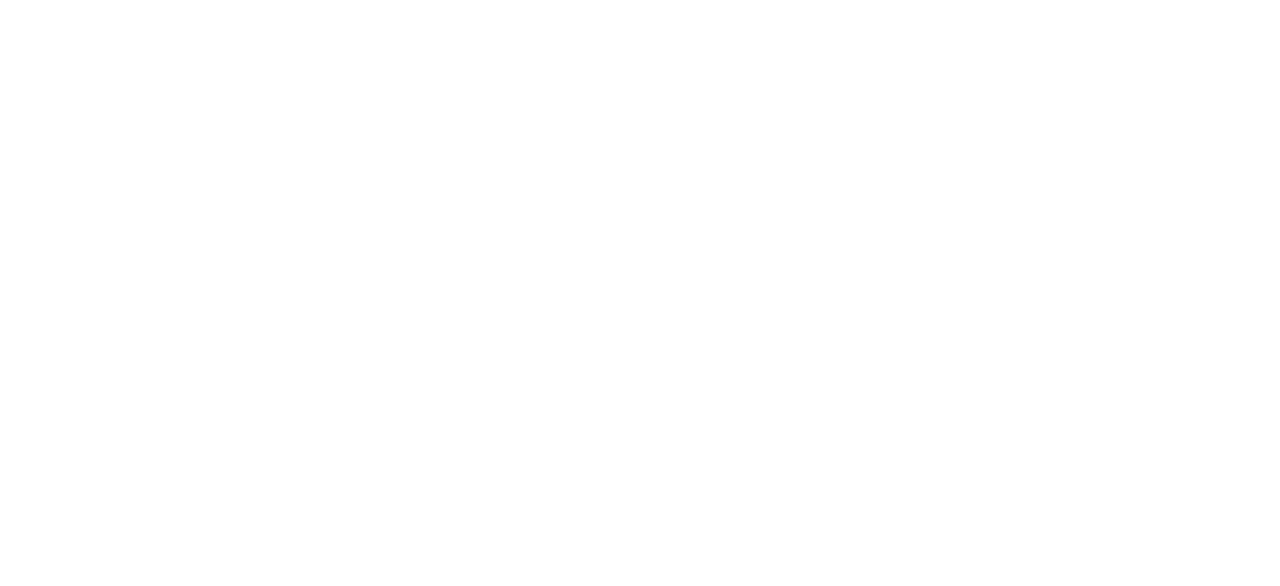
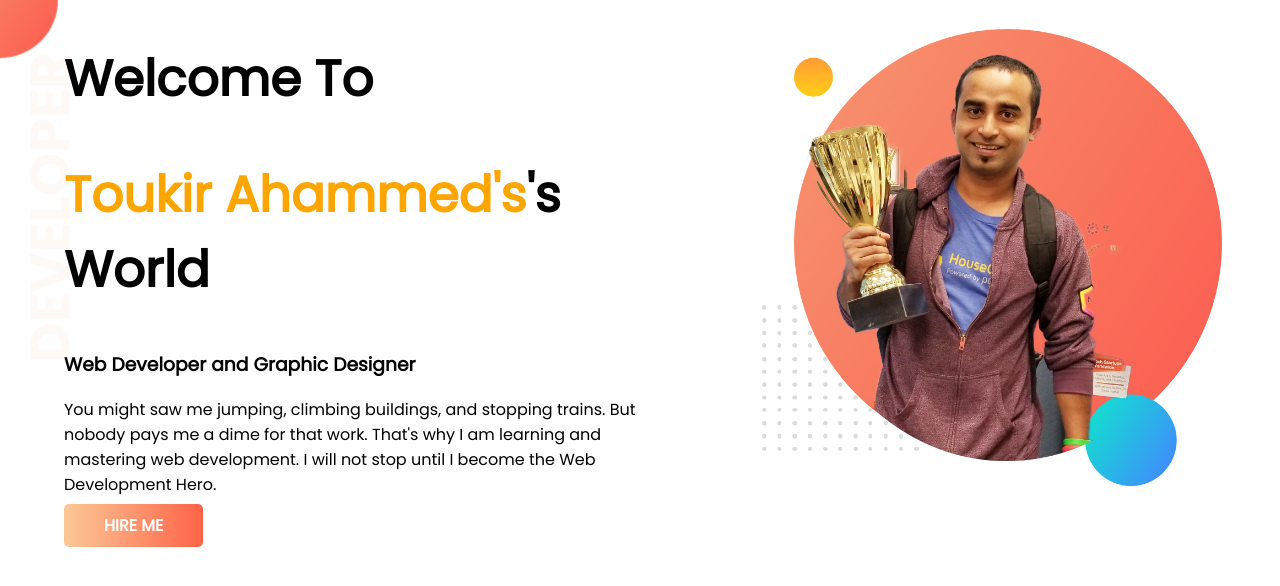
Before and after one commit to comconToukir/developer-portfolio, a plain HTML site: page index.html in a window 1280 px wide. Drawn offline with Linux system fonts and the light colour scheme.

Commit message:
top-banner done

```diff
--- a/index.html
+++ b/index.html
@@ -1,13 +1,30 @@
 <!DOCTYPE html>
 <html lang="en">
-<head>
-  <meta charset="UTF-8">
-  <meta http-equiv="X-UA-Compatible" content="IE=edge">
-  <meta name="viewport" content="width=device-width, initial-scale=1.0">
-  <title>Toukir Portfolio</title>
-  <link rel="stylesheet" href="style.css">
-</head>
-<body>
-
-</body>
+  <head>
+    <meta charset="UTF-8" />
+    <meta http-equiv="X-UA-Compatible" content="IE=edge" />
+    <meta name="viewport" content="width=device-width, initial-scale=1.0" />
+    <title>Toukir Portfolio</title>
+    <link rel="preconnect" href="https://fonts.googleapis.com" />
+    <link rel="preconnect" href="https://fonts.gstatic.com" crossorigin />
+    <link
+      href="https://fonts.googleapis.com/css2?family=Poppins&display=swap"
+      rel="stylesheet"
+    />
+    <link rel="stylesheet" href="style.css" />
+  </head>
+  <body>
+    <section class="top-banner">
+      <div class="half-width">
+        <h1>Welcome To</h1>
+        <h1><span class="orange-color">Toukir Ahammed's</span>'s World</h1>
+        <h3>Web Developer and Graphic Designer</h3>
+        <p>You might saw me jumping, climbing buildings, and stopping trains. But nobody pays me a dime for that work. That's why I am learning and mastering web development. I will not stop until I become the Web Development Hero.</p>
+        <a class="orange-button" href="https://www.linkedin.com/in/ahmdtoukir" target="_blank">HIRE ME</a>
+      </div>
+      <div class="half-width">
+        <img src="images/jhankar.png" alt="Jhankar Mahbub">
+      </div>
+    </section>
+  </body>
 </html>
--- a/style.css
+++ b/style.css
@@ -0,0 +1,36 @@
+
+body {
+  font-family: 'Poppins', sans-serif;
+  margin: 0;
+}
+h1 {
+  font-size: 50px;
+}
+h1 .orange-color {
+  color: orange
+}
+section {
+  display: flex;
+}
+.half-width {
+  width: 50%;
+  padding-left: 5%;
+}
+.half-width img {
+  display: block;
+  margin: auto;
+  margin-top: 5%;
+  width: 80%;
+}
+.orange-button {
+  text-decoration: none;
+  background-image: linear-gradient(90deg, rgb(252, 200, 151), tomato);
+  padding: 10px 40px;
+  border-radius: 5px;
+  color: white;
+  font-weight: 600;
+}
+.top-banner {
+  background-image: url(images/top-banner.png);
+  background-repeat: no-repeat;
+}
```
Also changed, not shown: images/dream-bg.png (added), images/exp-bg.png (added), images/jhankar.png (added), images/jhankar2.png (added), images/my-bg.png (added), images/my-bg2.png (added), images/top-banner.png (added), 7 other files.
